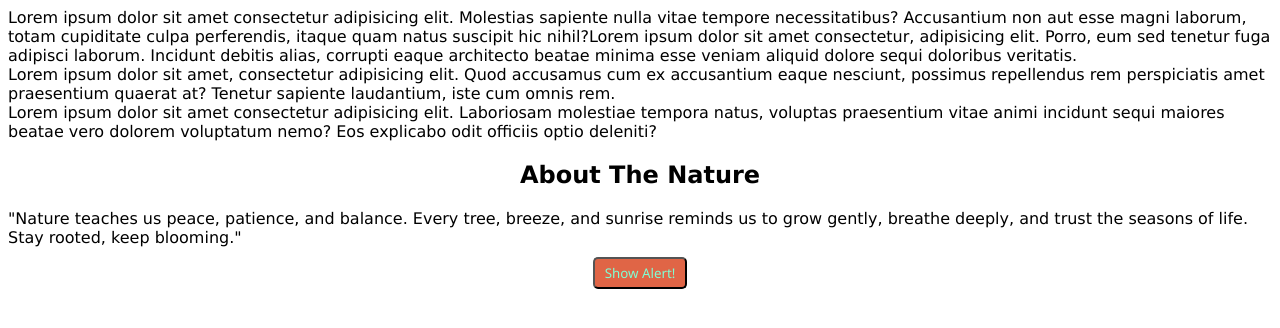
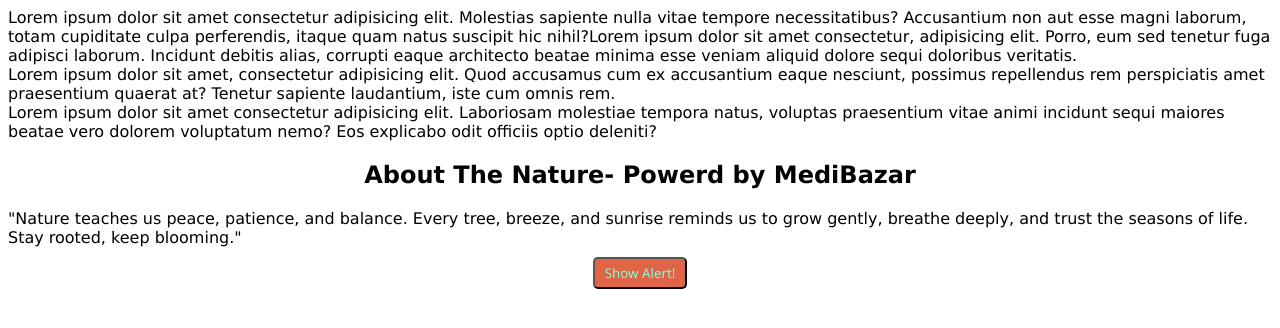
Before and after one commit to nikunjpatel5289/WorkingGit, a plain HTML site: page Home/page.html in a window 1280 px wide. Drawn offline with Linux system fonts and the light colour scheme.

Commit message:
Update title

```diff
--- a/Home/page.html
+++ b/Home/page.html
@@ -16,7 +16,7 @@
         <br>
         Lorem ipsum dolor sit amet consectetur adipisicing elit. Laboriosam molestiae tempora natus, voluptas praesentium vitae animi incidunt sequi maiores beatae vero dolorem voluptatum nemo? Eos explicabo odit officiis optio deleniti?
       </div>
-      <h1>About The Nature</h1>
+      <h1>About The Nature- Powerd by MediBazar</h1>
       <div>
         "Nature teaches us peace, patience, and balance. Every tree, breeze, and
         sunrise reminds us to grow gently, breathe deeply, and trust the seasons
```
